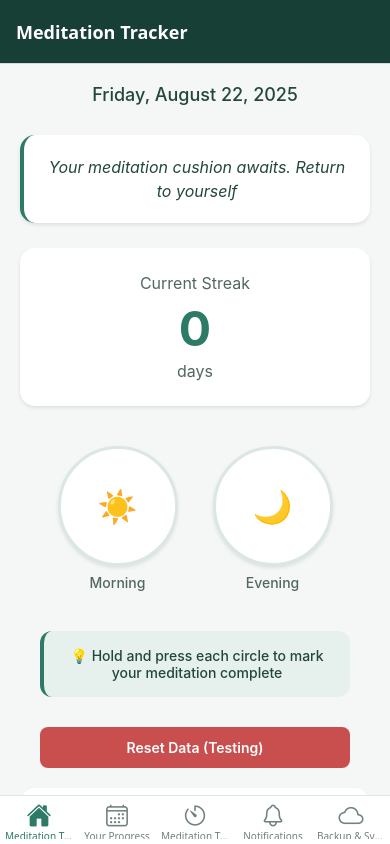
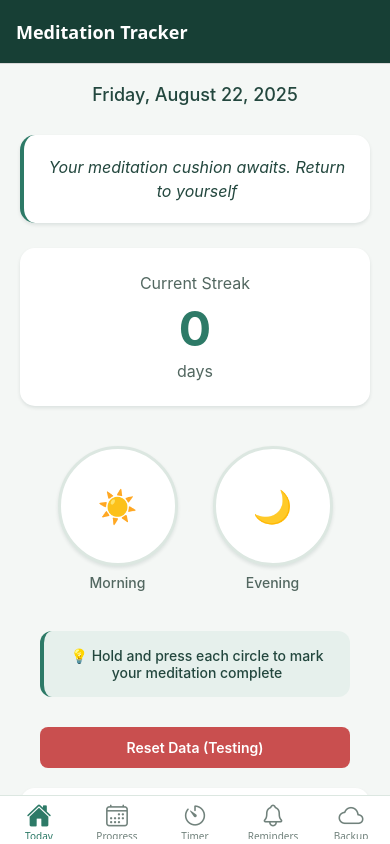
Before and after one commit to justani/meditation-tracker, a React Native app: screen / in a window 390 px wide. Built offline with nearby package versions, Linux system fonts and the light colour scheme; no server answers; what expo-notifications, expo-web-browser would draw is missing.

Commit message:
Shorten bottom tab labels

```diff
--- a/App.js
+++ b/App.js
@@ -72,6 +72,7 @@ export default function App() {
                 component={HomeScreen}
                 options={{
                   title: 'Meditation Tracker',
+                  tabBarLabel: 'Today',
                 }}
               />
               <Tab.Screen
@@ -79,6 +80,7 @@ export default function App() {
                 component={ProgressScreen}
                 options={{
                   title: 'Your Progress',
+                  tabBarLabel: 'Progress',
                 }}
               />
               <Tab.Screen
@@ -86,6 +88,7 @@ export default function App() {
                 component={TimerScreen}
                 options={{
                   title: 'Meditation Timer',
+                  tabBarLabel: 'Timer',
                 }}
               />
               <Tab.Screen
@@ -93,6 +96,7 @@ export default function App() {
                 component={NotificationScreen}
                 options={{
                   title: 'Notifications',
+                  tabBarLabel: 'Reminders',
                 }}
               />
               <Tab.Screen
@@ -100,6 +104,7 @@ export default function App() {
                 component={BackupScreen}
                 options={{
                   title: 'Backup & Sync',
+                  tabBarLabel: 'Backup',
                 }}
               />
             </Tab.Navigator>
```
